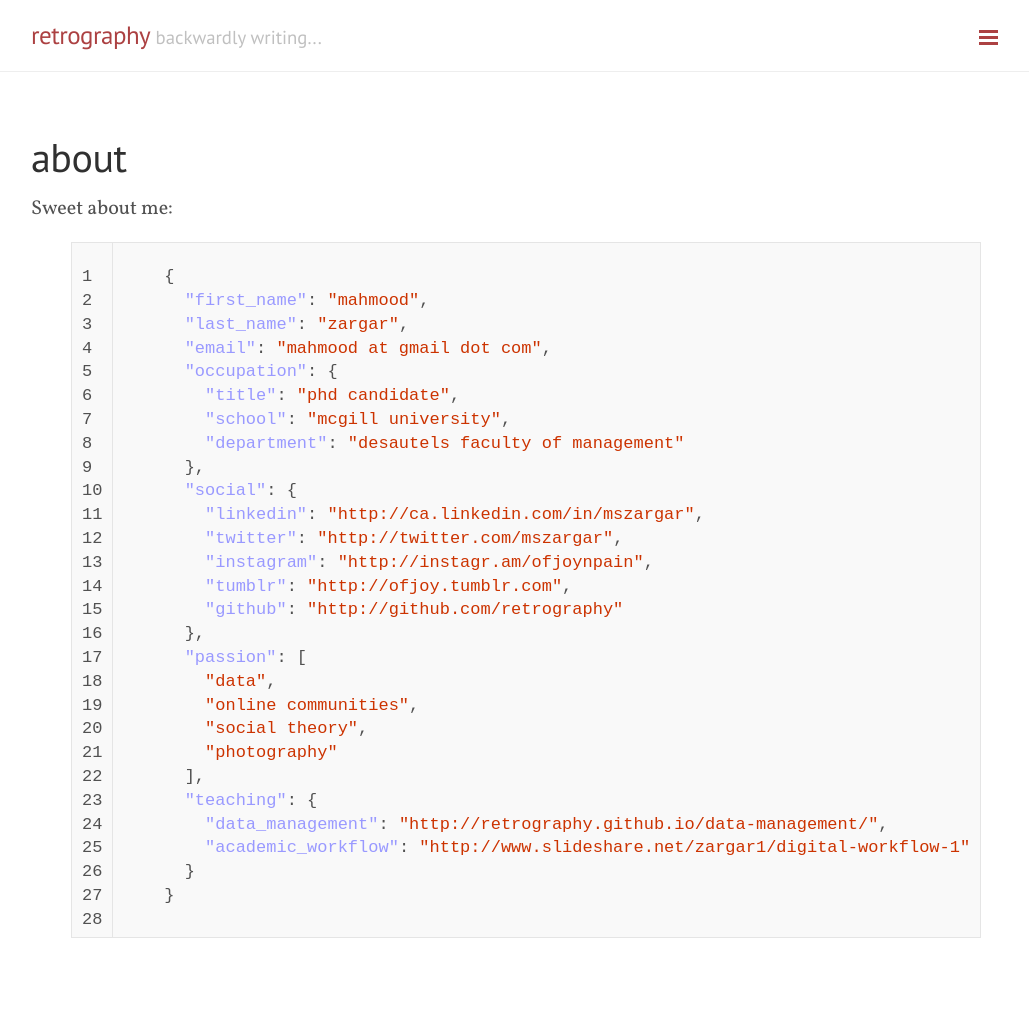
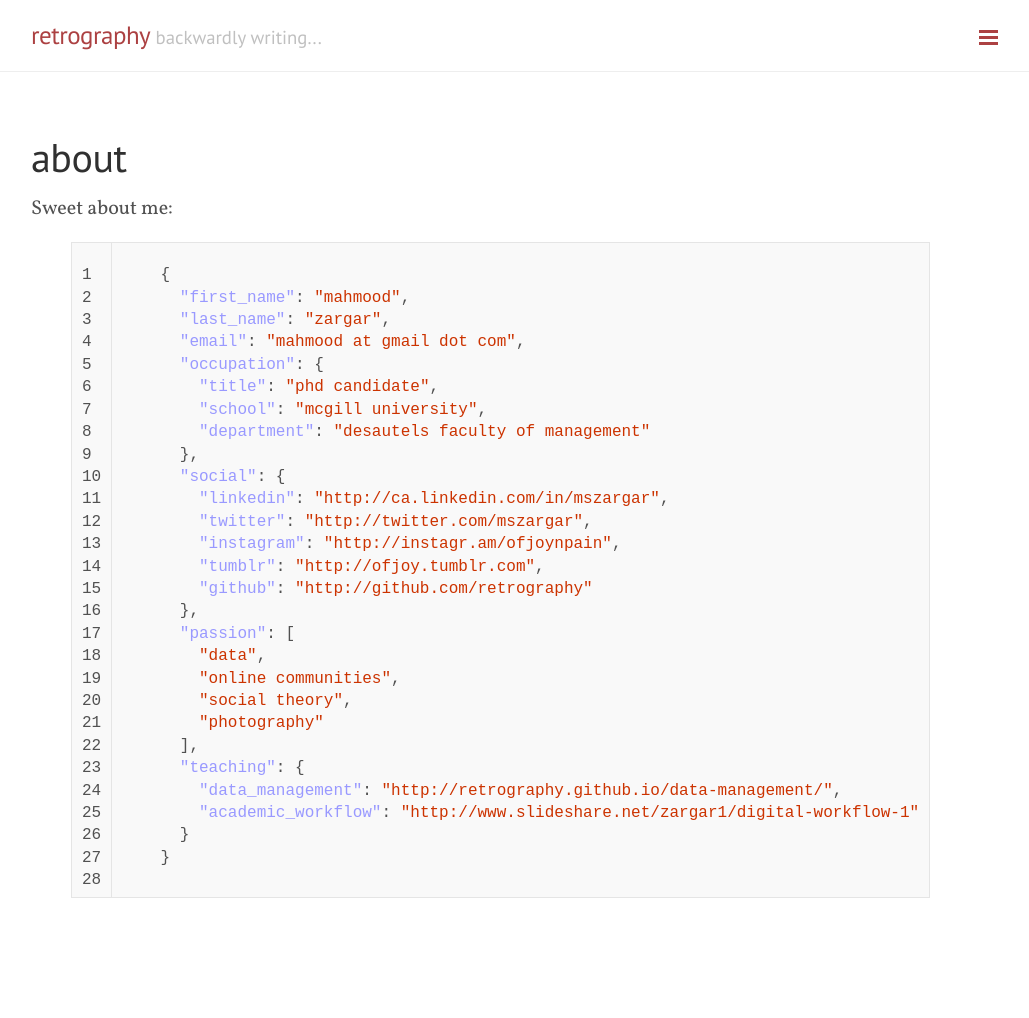
Before and after one commit to retrography/retrography.github.io, a Jekyll site: the page built from about.markdown, in a window 1280 px wide. Shown: the whole page, without its empty margins (249-1278 px from the left). Built offline with Jekyll 4.4.1, drawn with Linux system fonts in a browser that asks for light colours; Markdown is read by kramdown in place of the engine named in the settings; after the commit the page ends 978 px from its top, so only the background shows below that.

Commit message:
css tweak

```diff
--- a/public/css/poole.css
+++ b/public/css/poole.css
@@ -168,10 +168,10 @@ abbr[title] {
 code {
   font-family: Inconsolata, Monaco, Menlo, "Courier New", monospace;
   padding: 0.20em 0.30em 0.25em 0.30em;
-  font-size: 0.85em;
+  font-size: 0.8em;
   color: #bf616a;
   background-color: #f9f9f9;
-  border-radius: 3px;
+  border-radius: 3px 9px;
 }
 
 div.highlight pre {
@@ -186,7 +186,7 @@ div.highlight pre {
   -moz-border-radius: 3px;
   -ms-border-radius: 3px;
   -o-border-radius: 3px;
-  border-radius: 3px;
+  border-radius: 3px 9px;
   background-color: #fdfdfd;
   /*-webkit-box-shadow: 0 1px rgba(255, 255, 255, 0.75), inset 0 1px 3px rgba(0, 0, 0, 0.07);
   -moz-box-shadow: 0 1px rgba(255, 255, 255, 0.75), inset 0 1px 3px rgba(0, 0, 0, 0.07);
@@ -269,16 +269,19 @@ td.line-numbers span.line-number {
     line-height: 23px !important;
 
 }
-
+/*
 div.gist > div.gist-file > div.gist-data > div.file-data > table.lines {
   webkit-border-radius: 3px;
   -moz-border-radius: 3px;
   -ms-border-radius: 3px;
   -o-border-radius: 3px;
   border-radius: 3px;
-  border: dashed 1px #dedede !important;
+  border-left: dashed 1px #dedede !important;
+  border-right: dashed 1px #dedede !important;
+  border-top: dashed 1px #dedede !important;
+  border-bottom: 0 !important;
 }
-
+*/
 div.gist > div.gist-file > div.gist-data > div.file-data > table.lines > tbody > tr > td {
   border-left: 0 !important;
   border-right: 0 !important;
@@ -314,15 +317,18 @@ div.gist > div.gist-file > div.gist-data > div.file-data {
   border-right: dashed 1px #dedede !important;
 }
 
-div.gist > div.gist-file > div.gist-data {
+div.gist > div.gist-file > div.gist-data > div.file-data > table.lines {
   webkit-border-radius: 3px;
   -moz-border-radius: 3px;
   -ms-border-radius: 3px;
   -o-border-radius: 3px;
   border-radius: 3px;
-  border: dashed 1px #dedede !important;
+  border-left: dashed 1px #dedede !important;
   border-right: dashed 1px #dedede !important;
+  border-top: dashed 1px #dedede !important;
+  border-bottom: 0 !important;
 }
+*/
 
 div.gist > div.gist-file > div.gist-syntax {
   webkit-border-radius: 3px;
@@ -333,7 +339,7 @@ div.gist > div.gist-file > div.gist-syntax {
   border: dashed 1px #dedede !important;
   border-right: dashed 1px #dedede !important;
 }
-*/
+
 
 /*.gist .gist-file {
   font-family: Monaco, Menlo, "Courier New", monospace !important;
```
Also changed, not shown: 4 other files.
